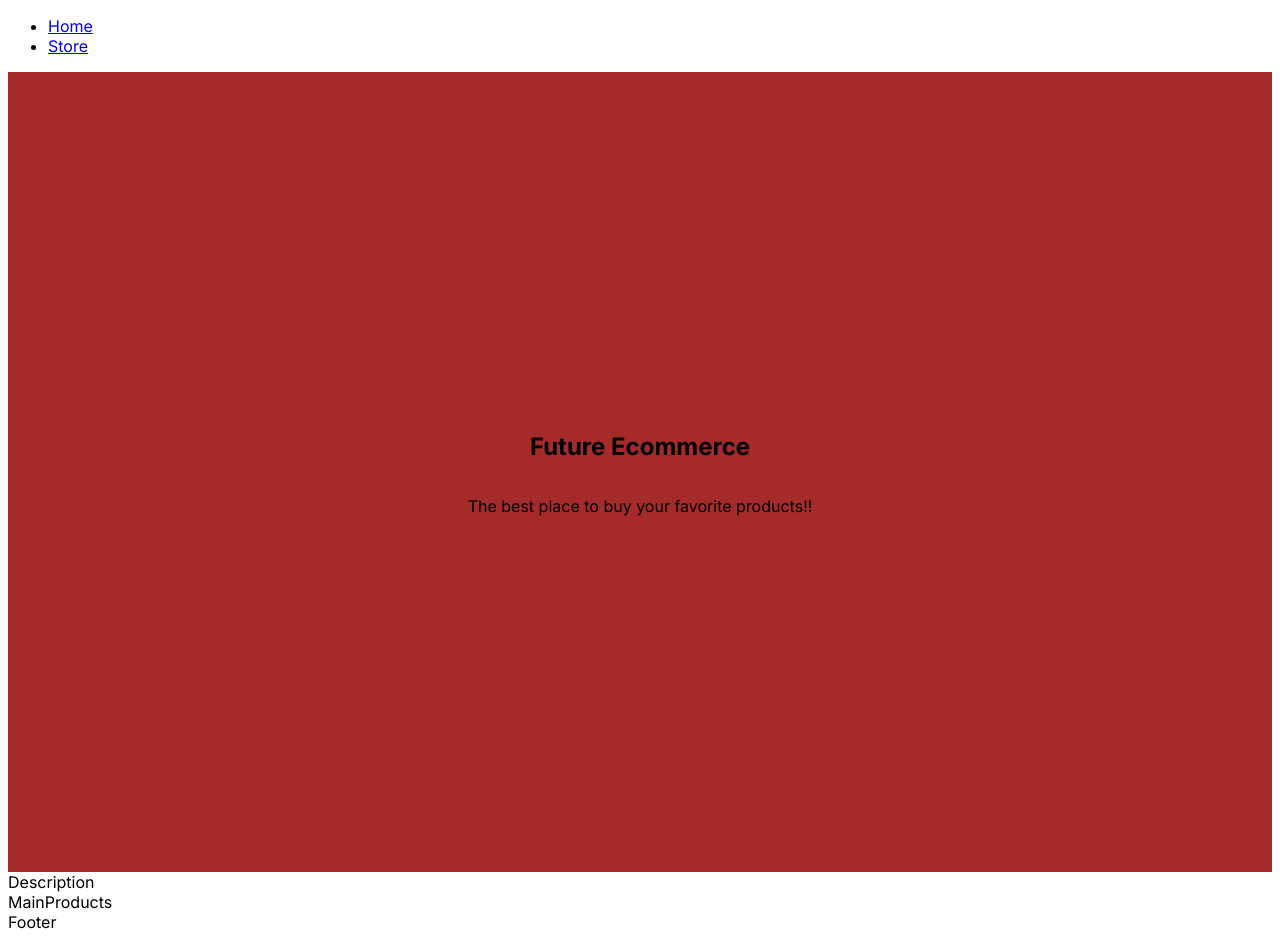
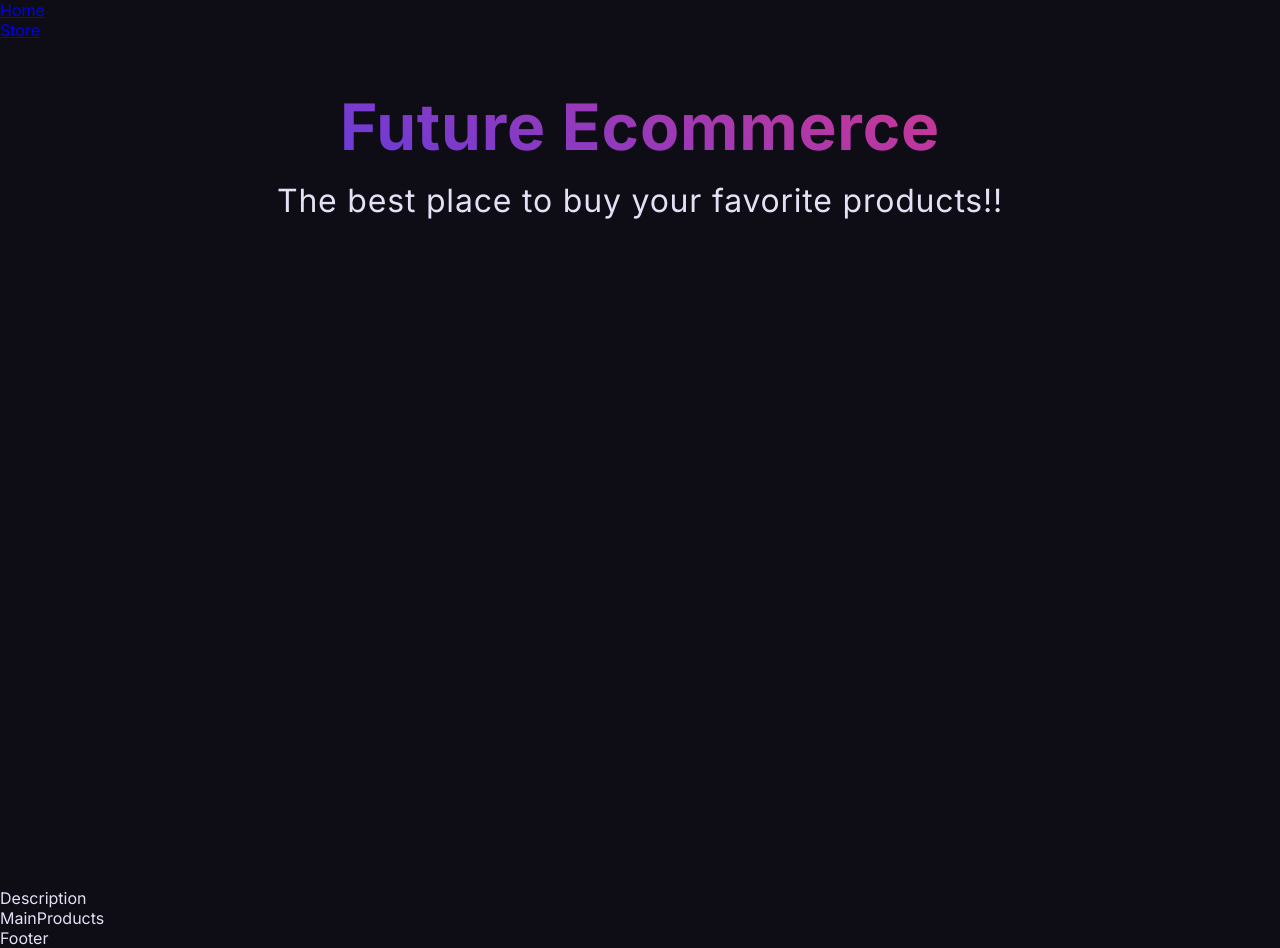
Before and after one commit to bm-jsms/future_ecommerce, a Next.js app: page / in a window 1280 px wide. Built offline with nearby package versions, Linux system fonts and the light colour scheme.

Commit message:
add sass

```diff
--- a/app/layout.tsx
+++ b/app/layout.tsx
@@ -2,6 +2,7 @@ import type { Metadata } from 'next';
 import { Inter } from 'next/font/google';
 import { Header } from '@/components/shared/Header/Header';
 import { Footer } from '@/components/shared/Footer';
+import '@/sass/globals.scss';
 
 const inter = Inter({ subsets: ['latin'] });
 
--- /dev/null
+++ b/components/Home/Hero/Hero.module.scss
@@ -0,0 +1,21 @@
+.Hero {
+	height: 100vh;
+	width: 100%;
+
+	h2 {
+		background-image: $gradient;
+		background-clip: text;
+		-webkit-text-fill-color: transparent;
+		font-size: 4rem;
+		margin: 3rem 0;
+		margin-bottom: 1rem;
+		letter-spacing: 0.05rem;
+		text-align: center;
+	}
+	p {
+		color: $color-secondary;
+		text-align: center;
+		font-size: 2rem;
+		letter-spacing: 0.05rem;
+	}
+}
--- a/components/Home/Hero/Hero.tsx
+++ b/components/Home/Hero/Hero.tsx
@@ -1,5 +1,6 @@
 import React from 'react';
-import styles from './Hero.module.css';
+import styles from './Hero.module.scss';
+
 export const Hero = () => {
 	return (
 		<section className={styles.Hero}>
--- a/next.config.js
+++ b/next.config.js
@@ -1,4 +1,13 @@
 /** @type {import('next').NextConfig} */
-const nextConfig = {};
+
+const path = require('path');
+
+const nextConfig = {
+	sassOptions: {
+		includePaths: [path.join(__dirname, 'sass')],
+
+		prependData: `@import "main.scss";`,
+	},
+};
 
 module.exports = nextConfig;
--- /dev/null
+++ b/sass/_variables.scss
@@ -0,0 +1,8 @@
+$color-primary: #0e0c14;
+$color-secondary: #e4e1f6;
+
+$border-color: #302c3f;
+$text-color: #e4e1f6;
+
+$gradient: linear-gradient(27deg, #383efc, #fe3471);
+$main-contrast: #fb3d76;
--- /dev/null
+++ b/sass/globals.scss
@@ -0,0 +1,11 @@
+@import 'variables';
+
+* {
+	box-sizing: border-box;
+	margin: 0;
+	padding: 0;
+}
+body {
+	background: $color-primary;
+	color: $text-color;
+}
--- /dev/null
+++ b/sass/main.scss
@@ -0,0 +1 @@
+@import 'variables';
```
Also changed, not shown: package.json (+5 -4 lines), 1 other file (tests, documents, lock files or other folders).
